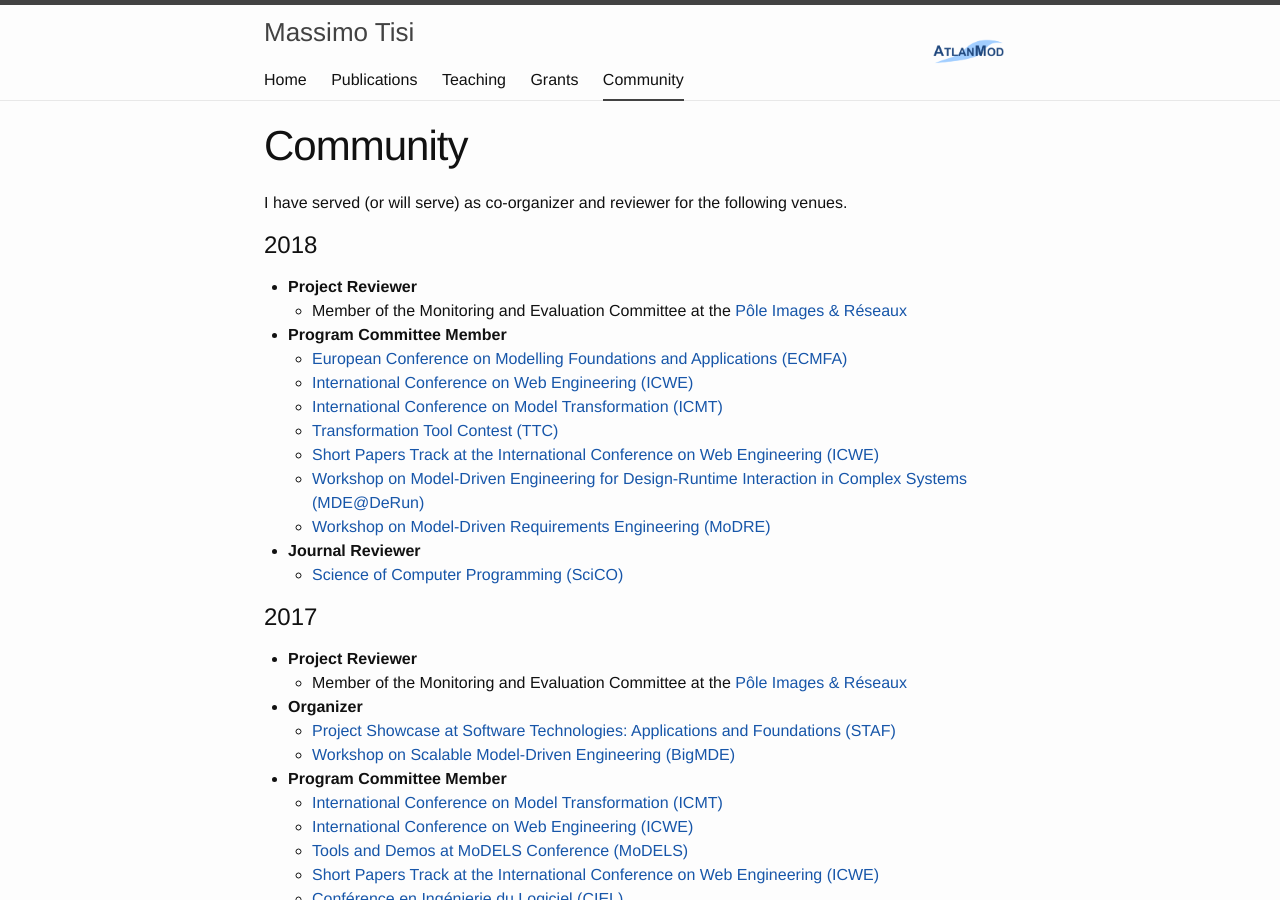
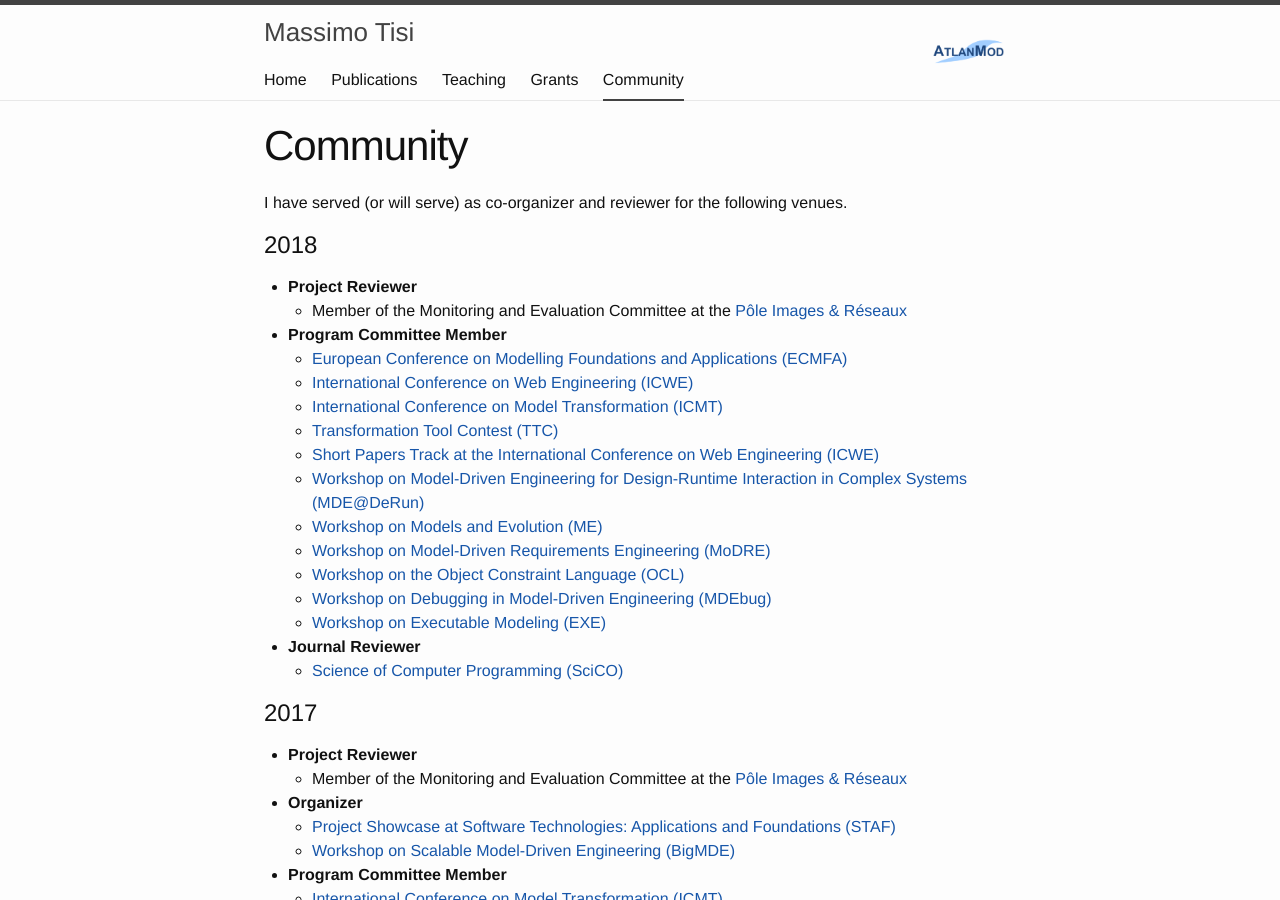
Before and after one commit to massimotisi/massimotisi.github.io, a Jekyll site: the page built from community.md, in a window 1280 px wide and 900 px high. Built offline with Jekyll 4.4.1, drawn with Linux system fonts in a browser that asks for light colours.

Commit message:
workshops

```diff
--- a/community.md
+++ b/community.md
@@ -17,7 +17,11 @@ I have served (or will serve) as co-organizer and reviewer for the following ven
   * [Transformation Tool Contest (TTC)](http://www.transformation-tool-contest.eu/)
   * [Short Papers Track at the International Conference on Web Engineering (ICWE)](http://icwe2018.webengineering.org/)
   * [Workshop on Model-Driven Engineering for Design-Runtime Interaction in Complex Systems (MDE@DeRun)](https://megamart2-ecsel.eu/mde-derun-2018/)
+  * [Workshop on Models and Evolution (ME)](http://www.models-and-evolution.com/2018/)
   * [Workshop on Model-Driven Requirements Engineering (MoDRE)](http://www.modre2018.ece.mcgill.ca/)
+  * [Workshop on the Object Constraint Language (OCL)](https://oclworkshop.github.io/2018/)
+  * [Workshop on Debugging in Model-Driven Engineering (MDEbug)](https://msdl.uantwerpen.be/conferences/MDEbug/2018/)
+  * [Workshop on Executable Modeling (EXE)](http://www.modelexecution.org/?page_id=2173)
 
 * **Journal Reviewer**
   * [Science of Computer Programming (SciCO)](http://www.journals.elsevier.com/science-of-computer-programming/)
```
